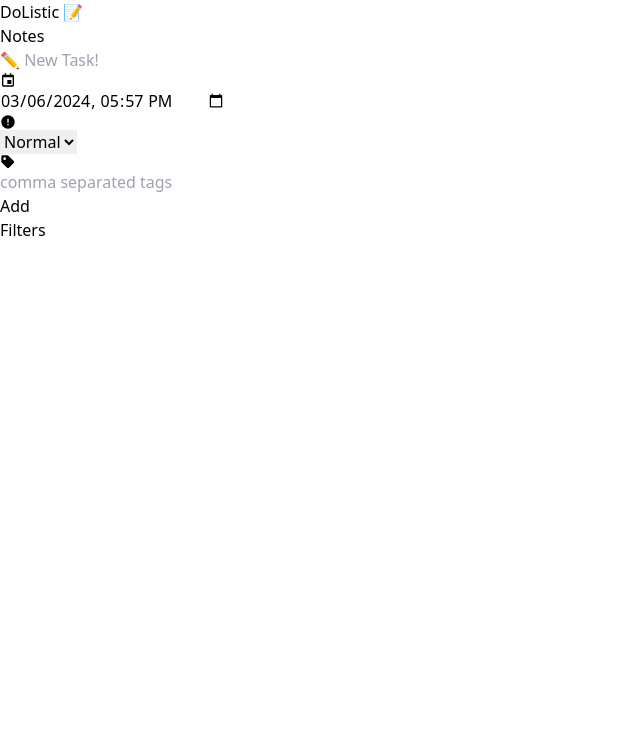
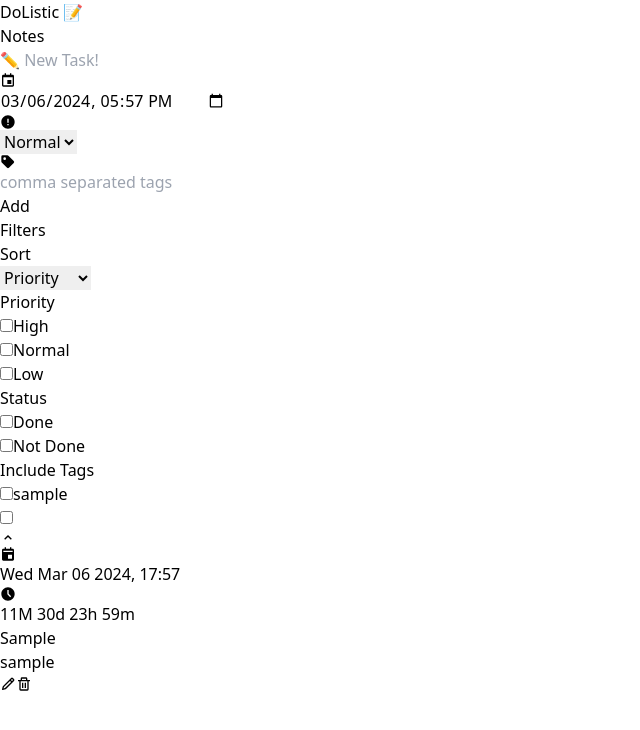
Before and after one commit to anantSinghCross/dolistic-productivity-suite, a React (Vite) app: page / in a window 1280 px wide. Both pictures are taken after typing "Sample", "Sample" into the empty fields and a click on the button "Add". Shown: the top 730 px of the page, without its empty margins (0-640 px from the left). Built offline with nearby package versions, Linux system fonts and the light colour scheme.

Commit message:
Added filters partially, need to build more

```diff
--- a/src/App.jsx
+++ b/src/App.jsx
@@ -5,12 +5,12 @@
 import Header from "./components/Header";
 import AddTodo from "./components/AddTodo";
 import Filters from "./components/Filters";
-import { filterArray } from "./utils";
+import { filterArray, getUniqueTags, sortSelector } from "./utils";
 
   // TODO:
   // ✅1. Make the priority, tags and due date also editable.
   // ✅2. Make tags optional other than main text.
-  // 3. Sorting and filtering options (sort by priority by default, SORT by priority, due date,
+  // ⚒️3. Sorting and filtering options (sort by priority by default, SORT by priority, due date,
   //    FILTER by tags, priority, completed)
   // 4. Add searching functionality
   // ✅5. Show time remaining in the UI for each Item
@@ -21,12 +21,12 @@
     const dispatch = useDispatch();
     const todos = useSelector((state) => state.todos.todos);
     const loading = useSelector((state) => state.todos.loading);
+    const [ sorter, setSorter ] = useState(0);
     const [ filters, setFilters ] = useState({
-      priority: [2],
+      priority: [],
       completed: null,
-      tags: ['react', 'redux']
+      tags: []
     });
-    const [ sorter, setSorter ] = useState('priority');
 
     useEffect(() => {
         const promise = dispatch(fetchTodos());
@@ -35,10 +35,12 @@
         };
     }, []);
 
+    const uniqueTags = getUniqueTags(todos);
+
     const todoList =
         todos.length > 0 ? (
             filterArray(todos, filters)
-            .toSorted((a, b) => b.priority - a.priority)
+            .toSorted(sortSelector(sorter))
             .map(({ todo, id, completed, priority, tags, completeBy }) => {
                 return <TodoItem key={id} id={id} text={todo} completed={completed} priority={priority} tags={tags} completeBy={completeBy} />;
             })
@@ -50,7 +52,7 @@
         <Fragment>
             <Header />
             <AddTodo />
-            <Filters />
+            <Filters uniqueTags={uniqueTags} controls={{filters, setFilters, sorter, setSorter}} />
             {!loading ? todoList : <h4 className="p-4">Loading... ⏳</h4>}
         </Fragment>
     );
--- a/src/components/Filters.jsx
+++ b/src/components/Filters.jsx
@@ -1,9 +1,91 @@
-import React from 'react'
+import React from "react";
 
-function Filters() {
-  return (
-    <div>Filters</div>
-  )
+function Filters({ controls, uniqueTags }) {
+
+    const {filters, setFilters, sorter, setSorter} = controls;
+
+    const handleSorterChange = (e) => {
+        setSorter(parseInt(e.target.value));
+    };
+
+    const handlePriorityChange = (e) => {
+        setFilters(prevFilter => {
+            const updatedPriorities = prevFilter
+            // if it is there then remove it, if not then add it
+            return {
+                ...prevFilter,
+                priority: prevFilter.priority? [...prevFilter.priority, parseInt(e.target.value)]: [parseInt(e.target.value)]
+            }
+        })
+    }
+
+    const tagsCheckboxes = (uniqueTags && uniqueTags.length>0) ? (
+        uniqueTags.map(item => {
+            return (<div key={item} className=" text-sm flex items-center rounded-full bg-slate-100 px-2 pr-3">
+                <input className="flex-shrink-0 m-1" type="checkbox" id={item}/>
+                <label className=" pb-1" htmlFor={item}>{item}</label>
+            </div>)
+        })
+    ) : (
+        null
+    )
+
+    return (
+        <div className="flex flex-col p-3 gap-2">
+            <p>Filters</p>
+            <div className="flex items-center gap-2">
+                <p>Sort</p>
+                <select
+                    defaultValue={sorter}
+                    onChange={handleSorterChange}
+                    className=" p-1 rounded border text-sm outline-none"
+                >
+                    <option value="0">Priority</option>
+                    <option value="1">Due Date</option>
+                    <option value="2">None</option>
+                </select>
+            </div>
+
+            <div className="flex items-center gap-2">
+                <p>Priority</p>
+                <div className="flex items-center gap-2 rounded border py-1 px-2">
+                    <div className=" flex items-center">
+                        <input className="m-1" type="checkbox" id='High' value={3} onChange={handlePriorityChange}/>
+                        <label className=" pb-1" htmlFor="High">High</label>
+                    </div>
+                    <div className=" flex items-center">
+                        <input className="m-1" type="checkbox" id='Normal' value={2} onChange={handlePriorityChange}/>
+                        <label className=" pb-1"  htmlFor="Normal">Normal</label>
+                    </div>
+                    <div className=" flex items-center">
+                        <input className="m-1" type="checkbox" id='Low' value={1} onChange={handlePriorityChange}/>
+                        <label className=" pb-1"  htmlFor="Low">Low</label>
+                    </div>
+                </div>
+            </div>
+
+            <div className="flex items-center gap-2">
+                <p>Status</p>
+                <div className="flex items-center gap-2 rounded border py-1 px-2">
+                    <div className=" flex items-center">
+                        <input className="m-1" type="checkbox" id='completed'/>
+                        <label className=" pb-1" htmlFor="completed">Done</label>
+                    </div>
+                    <div className=" flex items-center">
+                        <input className="m-1" type="checkbox" id='not-done'/>
+                        <label className=" pb-1"  htmlFor="not-done">Not Done</label>
+                    </div>
+                </div>
+            </div>
+
+            <div className="flex items-center gap-2">
+                <p className="flex-shrink-0">Include Tags</p>
+                <div className="flex flex-wrap gap-2 py-1 px-2">
+                    { tagsCheckboxes }
+                </div>
+            </div>
+        </div>
+    );
 }
 
-export default Filters
+export default Filters;
--- a/src/components/Header.jsx
+++ b/src/components/Header.jsx
@@ -3,9 +3,9 @@
 function Header() {
   return (
     <nav className='flex justify-between items-center p-4 bg-white'>
-      <h1 className=' text-lg'>DoListic 📝</h1>
+      <h1 className='text-lg'>DoListic 📝</h1>
       <menu className='flex'>
-        <li><button className=' px-3 py-2 rounded border-indigo-600 hover:bg-indigo-50 hover:text-indigo-700'>Notes</button></li>
+        <li><button className=' px-3 py-2 border-b-transparent border-b-4 hover:border-b-4 hover:border-solid hover:border-indigo-400'>Notes</button></li>
       </menu>
     </nav>
   )
--- a/src/components/TodoItem.jsx
+++ b/src/components/TodoItem.jsx
@@ -78,7 +78,7 @@
 
   return (
     <>
-      <div className="flex p-4">
+      <div className="flex p-3">
         <input
           className="mr-4 mt-4 h-5 w-5 flex-shrink-0 self-start text-indigo-500"
           type="checkbox"
--- a/src/utils.js
+++ b/src/utils.js
@@ -33,12 +33,22 @@
     return tagsToCheck.some(tag => item.tags.includes(tag));
 }
 
-function sortSelector(key){
-    if (key === null) {
+export function sortSelector(key){
+    if (key === 2) {
         return () => 0;
-    } else if (key === 'priority') {
+    } else if (key === 0) {
         return (a, b) => b.priority - a.priority;
-    } else if (key === 'completeBy') {
-        // compare dates
+    } else if (key === 1) {
+        return (a, b) => {
+            return new Date(a.completeBy) - new Date(b.completeBy);
+        }
     }
 }
+
+export function getUniqueTags(arr) {
+    let uniqueTags = new Set();
+    arr.forEach((item) => {
+        item.tags.forEach(tag => uniqueTags.add(tag));
+    });
+    return Array.from(uniqueTags);
+}
```
